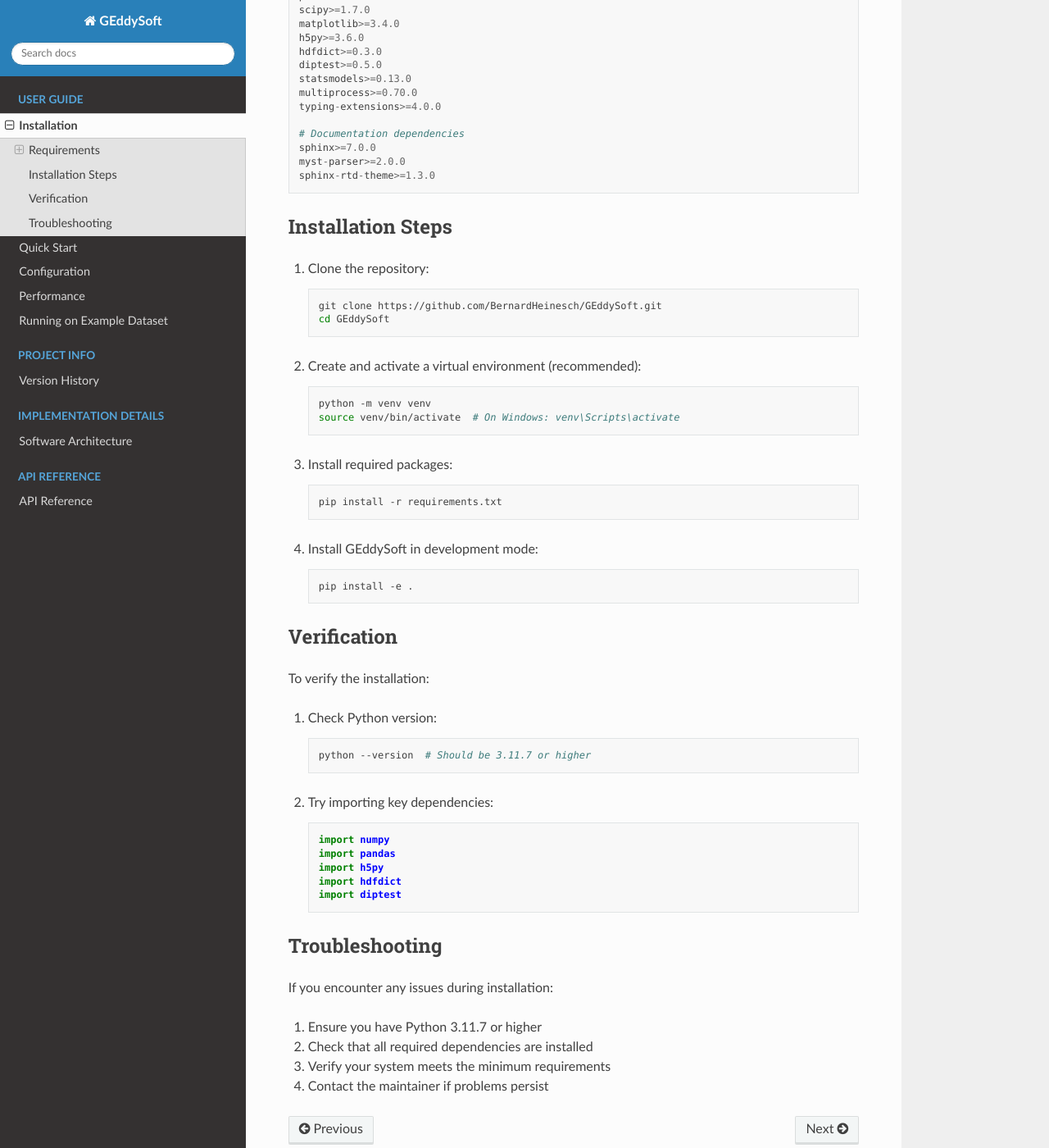
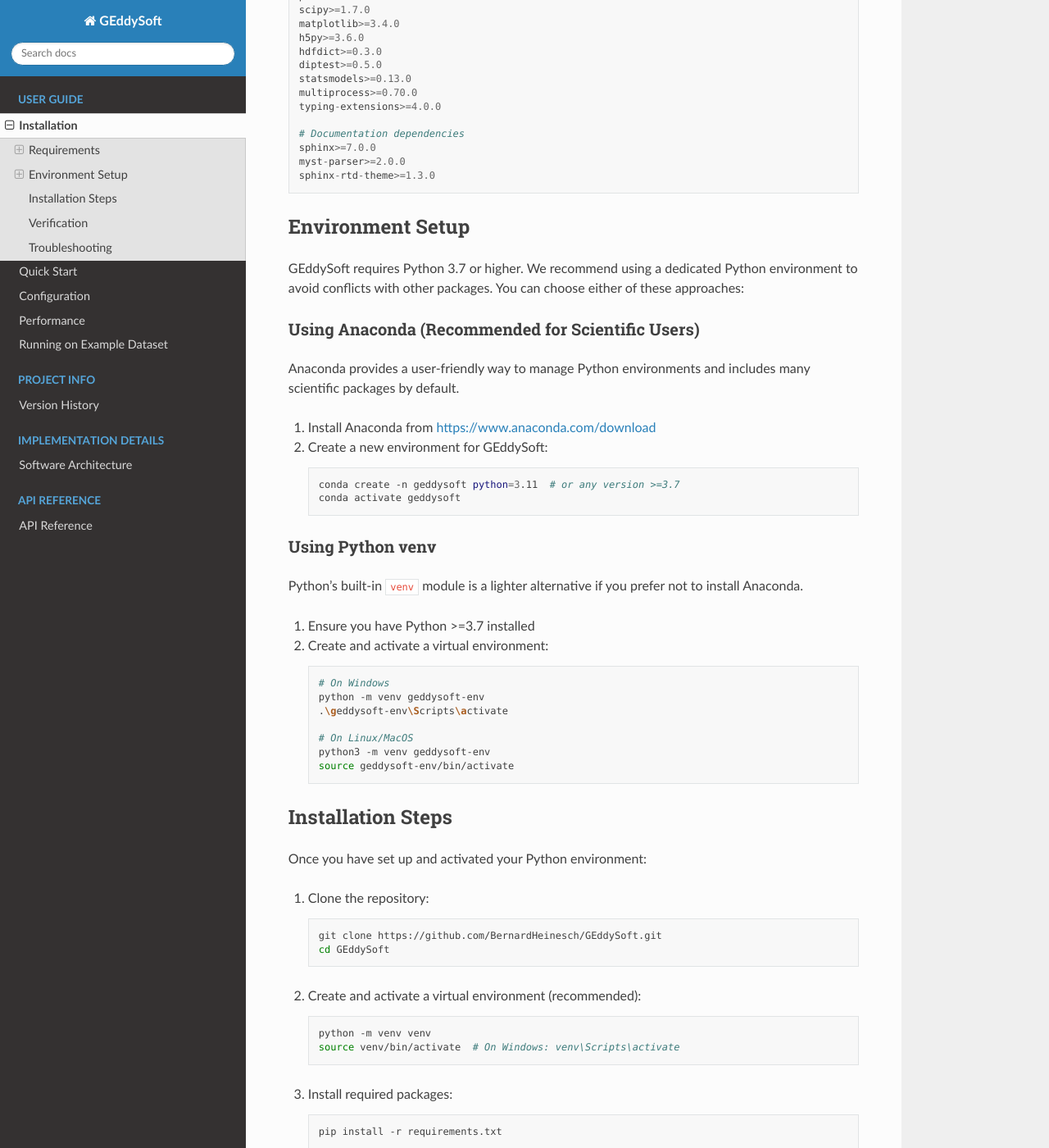
Before and after one commit to BernardHeinesch/GEddySoft, a Sphinx documentation site: the page built from docs/source/user_guide/installation.md, in a window 1280 px wide and 1400 px high, scrolled down 855 px. Shown: the whole window at 82% size. Built offline with Sphinx 7.4.7 and the Read the Docs theme 3.1.0, drawn with Linux system fonts in a browser that asks for light colours; pages that are not in the unit, such as notebooks, are missing from menus; some of the changed text lies outside the part shown.

Commit message:
Update installation guide: Add environment setup instructions and correct Python version requirement to >=3.7

````diff
--- a/docs/source/user_guide/installation.md
+++ b/docs/source/user_guide/installation.md
@@ -26,7 +26,40 @@
 :code: text
 ```
 
+## Environment Setup
+
+GEddySoft requires Python 3.7 or higher. We recommend using a dedicated Python environment to avoid conflicts with other packages. You can choose either of these approaches:
+
+### Using Anaconda (Recommended for Scientific Users)
+
+Anaconda provides a user-friendly way to manage Python environments and includes many scientific packages by default.
+
+1. Install Anaconda from [https://www.anaconda.com/download](https://www.anaconda.com/download)
+2. Create a new environment for GEddySoft:
+   ```bash
+   conda create -n geddysoft python=3.11  # or any version >=3.7
+   conda activate geddysoft
+   ```
+
+### Using Python venv
+
+Python's built-in `venv` module is a lighter alternative if you prefer not to install Anaconda.
+
+1. Ensure you have Python >=3.7 installed
+2. Create and activate a virtual environment:
+   ```bash
+   # On Windows
+   python -m venv geddysoft-env
+   .\geddysoft-env\Scripts\activate
+
+   # On Linux/MacOS
+   python3 -m venv geddysoft-env
+   source geddysoft-env/bin/activate
+   ```
+
 ## Installation Steps
+
+Once you have set up and activated your Python environment:
 
 1. Clone the repository:
    ```bash
````
Also changed, not shown: other parts of docs/source/user_guide/installation.md (+1 -1 lines).
